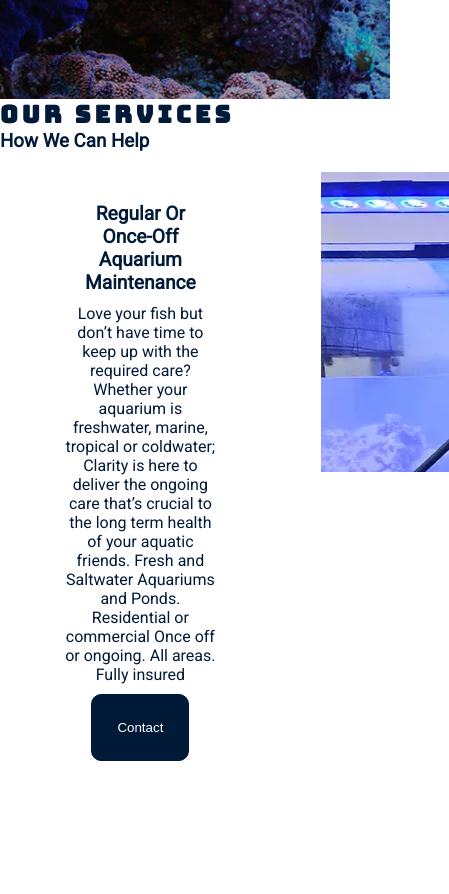
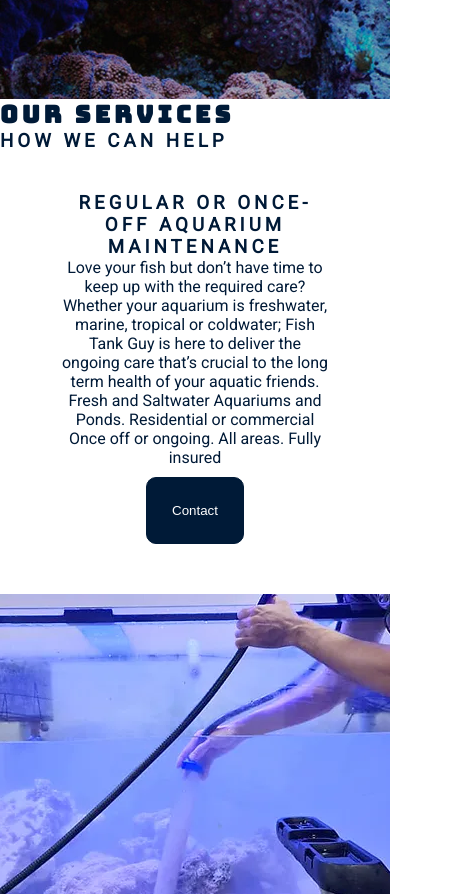
Before and after one commit to Richy011/fish-tank-guy, a plain HTML site: page Index.html in a window 390 px wide. Shown: the part 720-1614 px from the top of the page, 449 px wide, since content can reach past the window. Before the commit the page ends 1531 px from the top, so only its background shows below. Drawn offline with Linux system fonts and the light colour scheme.

Commit message:
OMG arrange text and images to be responsive

```diff
--- a/Index.html
+++ b/Index.html
@@ -34,12 +34,12 @@
         <h3>How We Can Help</h3>
         <article class="article">
             <div class="content">
-                <h4 id="fallen-angel">Regular Or Once-Off Aquarium Maintenance</h4>
-                <p id="maverick">Love your fish but don’t have time to keep up with the required care? Whether your aquarium is freshwater, marine, tropical or coldwater; Clarity is here to deliver the ongoing care that’s crucial to the long term health of your aquatic friends. Fresh and Saltwater Aquariums and Ponds. Residential or commercial
+                <h3>Regular Or Once-Off Aquarium Maintenance</h3>
+                <p>Love your fish but don’t have time to keep up with the required care? Whether your aquarium is freshwater, marine, tropical or coldwater; Fish Tank Guy is here to deliver the ongoing care that’s crucial to the long term health of your aquatic friends. Fresh and Saltwater Aquariums and Ponds. Residential or commercial
                     Once off or ongoing. All areas. Fully insured</p>
                 <button id="goose">Contact</button>
             </div>
-            <div class="maintenance-image">
+            <div class="imgbx">
             </div>
         </article>
     </section>
--- a/assets/css/style.css
+++ b/assets/css/style.css
@@ -17,6 +17,13 @@ h1, h2 {
    font-family: Bungee, sans-serif;
    text-transform: uppercase;
    letter-spacing: 4px;
+}
+
+h3 {
+   font-family: roboto;
+   text-transform: uppercase;
+   letter-spacing: 4px;
+   margin: 0 auto;
 }
 
 #split {
@@ -94,7 +101,7 @@ nav a:hover {
    /* animation zoom effect on loading page */
 
 animation-name: hero-zoom;
-animation-duration: 3s;
+animation-duration: 1s;
 animation-fill-mode: forwards;
 }
 
@@ -109,34 +116,71 @@ animation-fill-mode: forwards;
    }
 }
 
-
 .background-image {
    background: url('../images/fish-tank-guy-home-image.jpg');
    background-size: cover;
    height: 600px;
 }
 
-.maintenance-image {
-   background: url('../images/maintenance-fish-tank-guy.webp') no-repeat;
-   width: 100%;
+.imgbx {
+   background: url('../images/maintenance-fish-tank-guy.webp') no-repeat center center;
    height: 300px;
-   margin: 20px 40px;
-   padding: 10px 20px;
-   display:flex;
-   flex: 1 0 33%;
+   flex-basis: 100%;
 }
+
+@media only screen and (min-width: 650px) {
+   .imgbx {
+      flex: 0 0 100%;
+   }
+}
+
+@media only screen and (min-width: 950px) {
+      .imgbx {
+         flex: 0 0 50%;
+
+   }
+      }
+
+@media only screen and (min-width: 1300px) {
+   .imgbx {
+      flex: 0 0 50%;
+}
+   }
 
 .article {
    display: flex;
-   justify-content: space-between;
-   align-items: stretch;
+   flex-wrap: wrap;
+   justify-content: space-evenly;
+   align-items: center;
+   text-align: center;
+   height: 300px;
 }
 
 .content {
+   flex 0 0 100%
    text-align: center;
    padding: 40px 60px;
-   flex: 1 0 66%;
 }
+
+@media only screen and (min-width: 650px) {
+   .content {
+      flex: 0 0 100%;
+}
+   }
+
+@media only screen and (min-width: 950px) {
+      .content {
+         flex: 0 0 50%;
+
+   }
+      }
+
+@media only screen and (min-width: 1300px) {
+   .content {
+      flex: 0 0 50%;
+}
+   }
+
 
 #fallen-angel {
    text-align: center;
```
